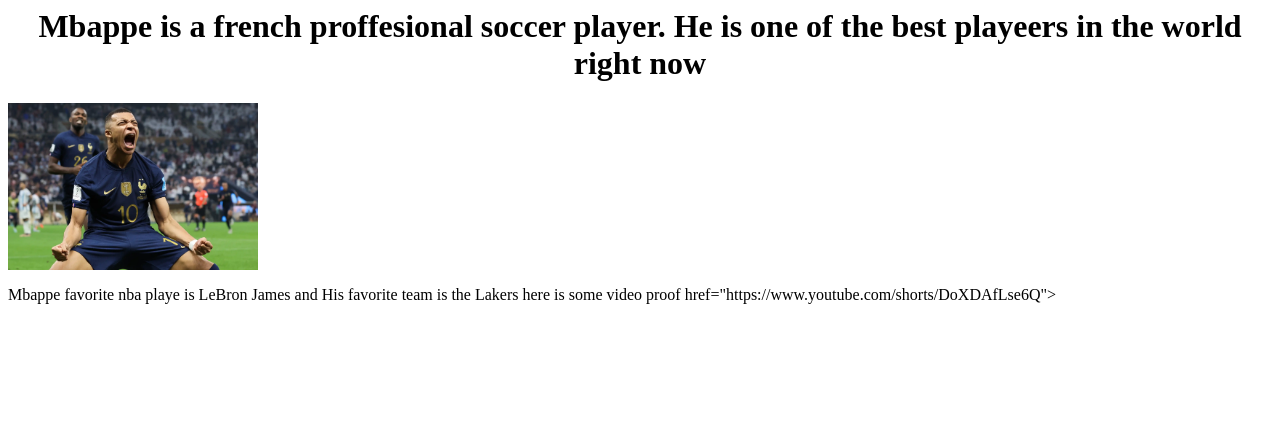
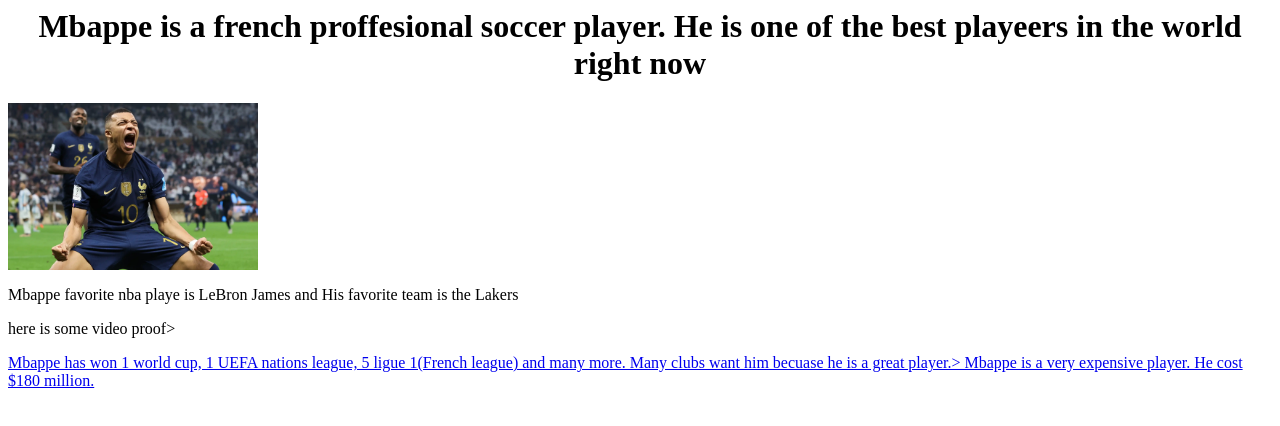
Before and after one commit to gomezj2123/class-assignment, a plain HTML site: page index.html in a window 1280 px wide. Drawn offline with Linux system fonts and the light colour scheme.

Commit message:
Update index.html

```diff
--- a/index.html
+++ b/index.html
@@ -2,5 +2,7 @@
  <center><h1>Mbappe is a french proffesional soccer player. He is one of the best playeers in the world right now</center>
   <img src=GettyImages-1450089283.jpg width="250">
 <p> Mbappe favorite nba playe is LeBron James and His favorite team is the Lakers
-here is some video proof
-<a> href="https://www.youtube.com/shorts/DoXDAfLse6Q">
+<p>here is some video proof>
+<a href="https://www.youtube.com/shorts/DoXDAfLse6Q"</a>
+<p>Mbappe has won 1 world cup, 1 UEFA nations league, 5 ligue 1(French league) and many more. Many clubs want him becuase he is a great player.>
+Mbappe is a very expensive player. He cost $180 million.
```
